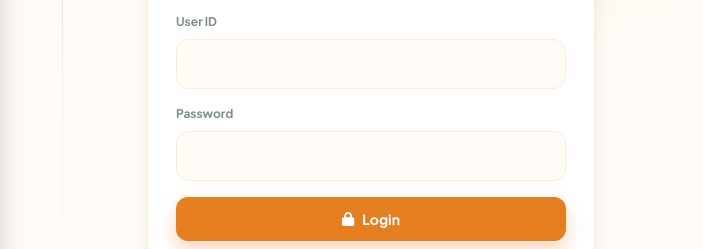
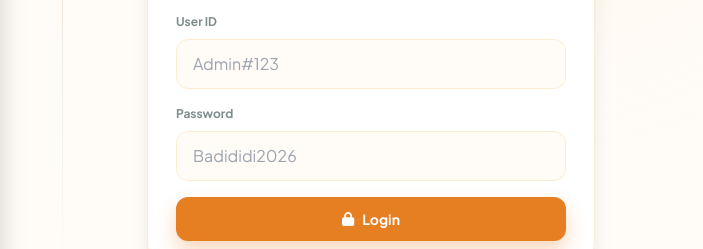
Before and after one commit to Sneakyfox1051/Deep-Analytics-Dashboard, a website: page frontend/login.html in a window 1280 px wide. Shown: the part 455-704 px from the top of the page, 577-1280 px from the left. Drawn offline with nearby package versions, Linux system fonts and the light colour scheme.

Commit message:
Update login.html

```diff
--- a/frontend/login.html
+++ b/frontend/login.html
@@ -163,6 +163,7 @@
             class="w-full px-4 py-3 rounded-xl border border-[var(--border)] bg-[#FFFBF7] outline-none focus:ring-4 focus:ring-[rgba(230,126,34,0.2)]"
 
             required
+            placeholder="Admin#123"
           />
         </div>
 
@@ -177,6 +178,7 @@
             class="w-full px-4 py-3 rounded-xl border border-[var(--border)] bg-[#FFFBF7] outline-none focus:ring-4 focus:ring-[rgba(230,126,34,0.2)]"
 
             required
+            placeholder="Badididi2026"
           />
         </div>
 
```
